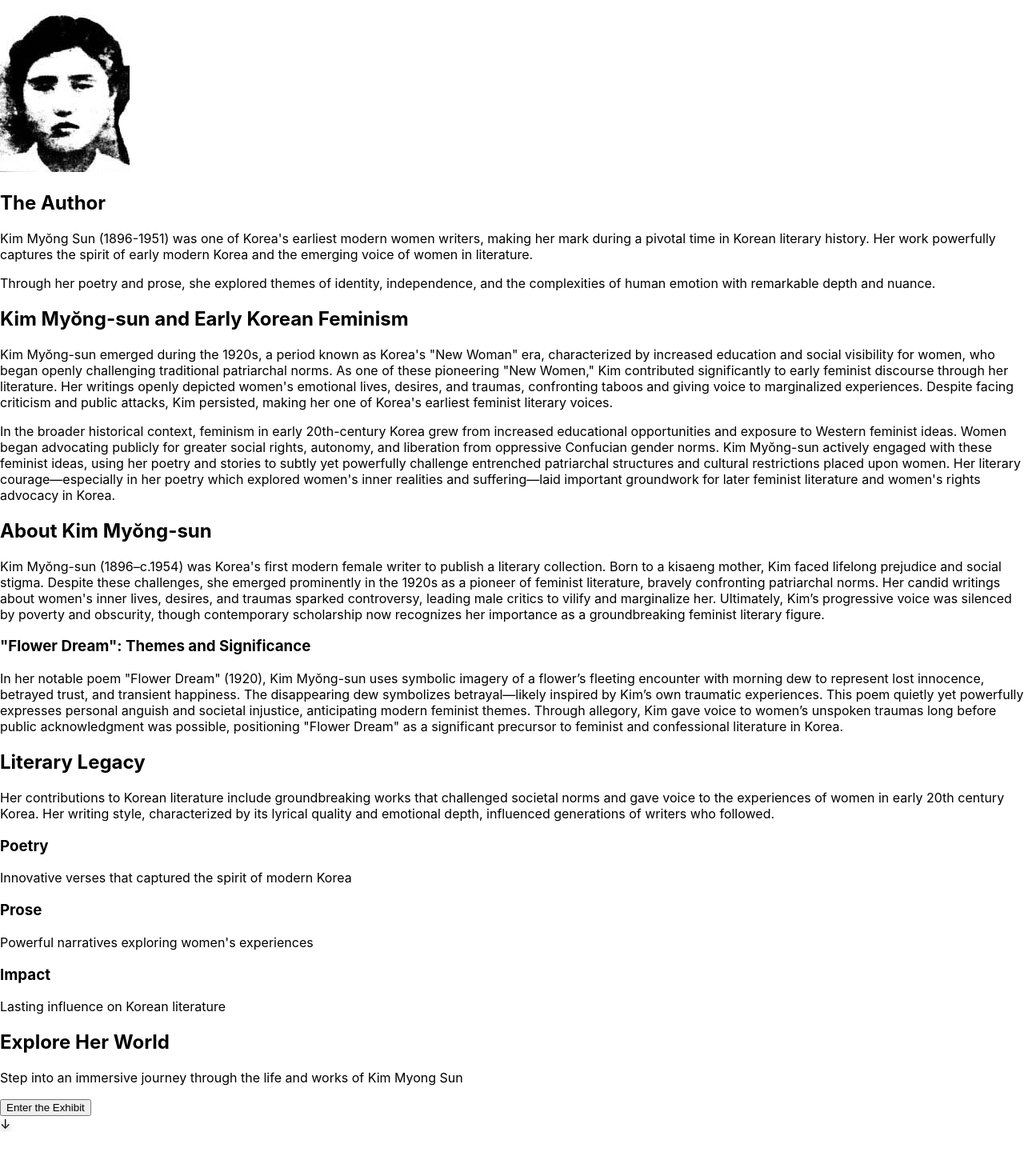
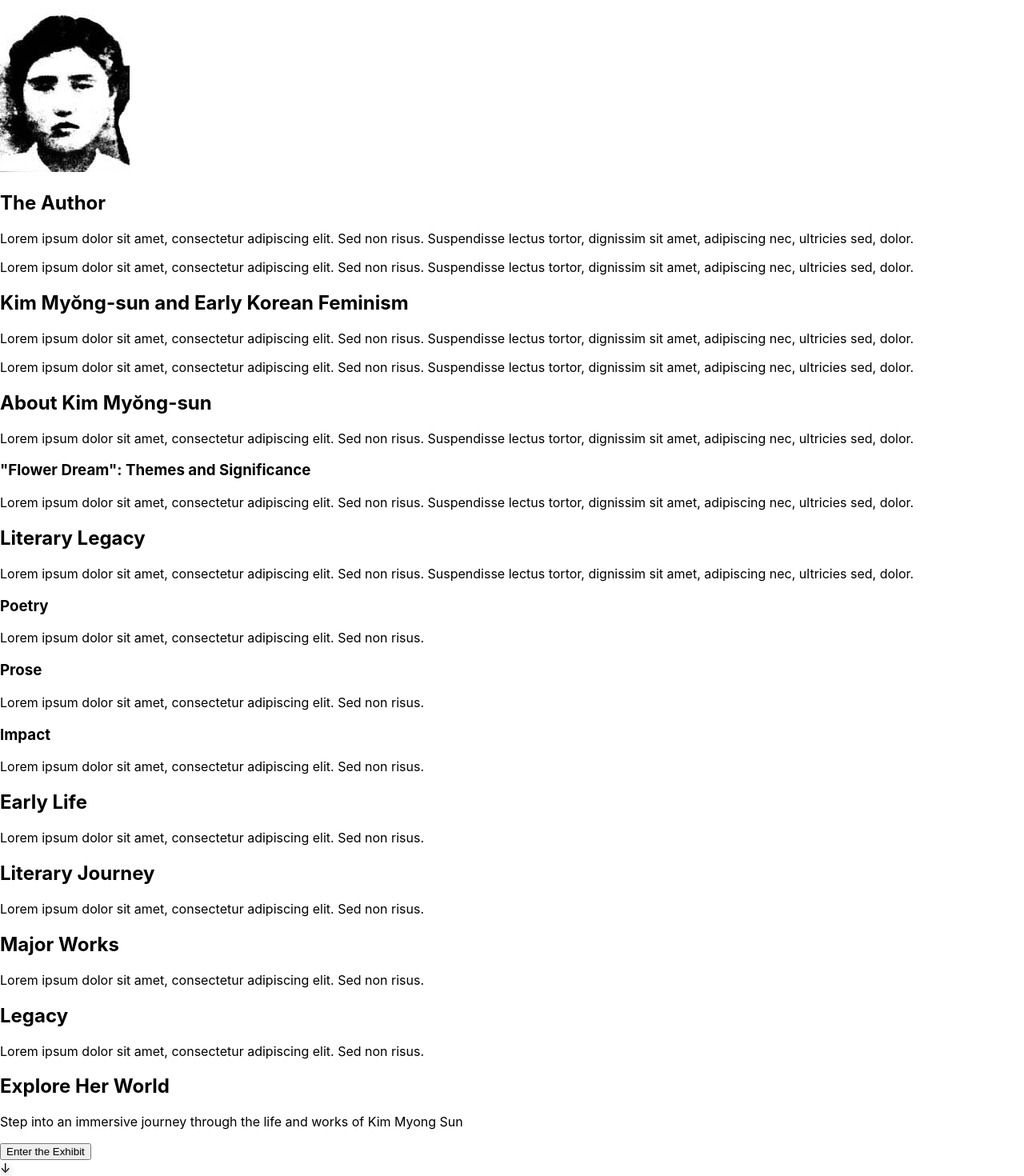
Before and after one commit to pjeon18/kim-myong-sun, a React (Create React App) app: page / in a window 1280 px wide. Shown: the part 1308-2778 px from the top of the page at 80% size. Before the commit the page ends 2723 px from the top, so only its background shows below. Built offline with nearby package versions, Linux system fonts and the light colour scheme.

Commit message:
Replace all body paragraph text with lorem ipsum and restore timeline to HomePage; remove ClassicHome route and Archive link from navbar

```diff
--- a/src/App.js
+++ b/src/App.js
@@ -2,7 +2,7 @@ import { Routes, Route } from "react-router-dom";
 import Navbar from "./components/Navbar";
 import HomePage from "./components/HomePage";
 import Exhibit from "./components/Exhibit";
-import ClassicHome from "./components/ClassicHome";
+
 import BackgroundPetals from "./components/BackgroundPetals";
 import MouseTrailPetals from "./components/MouseTrailPetals";
 
@@ -15,7 +15,7 @@ function App() {
         <Routes>
           <Route path="/" element={<HomePage />} />
           <Route path="/exhibit" element={<Exhibit />} />
-          <Route path="/classic" element={<ClassicHome />} />
+
         </Routes>
       </div>
   );
--- a/src/components/Citations.js
+++ b/src/components/Citations.js
@@ -7,7 +7,7 @@ export default function Citations() {
     <>
       <Navbar />
       <main className="min-h-screen flex flex-col items-center justify-center px-8 py-32 bg-gray-950 text-white">
-      <h1 className="text-5xl md:text-7xl font-extrabold mb-12 text-center">Citations</h1>
+      <h1 className="text-5xl md:text-7xl font-extrabold mb-12 text-center">Reference</h1>
       <div className="max-w-2xl bg-gray-900/80 rounded-xl shadow-xl p-8 flex flex-col items-center">
         <img
           src={process.env.PUBLIC_URL + '/covers/book1.jpg'}
--- a/src/components/Header.js
+++ b/src/components/Header.js
@@ -34,7 +34,7 @@ function Header() {
       initial={{ opacity: 0, y: -30 }}
       animate={controls}
       transition={{ duration: 0.8 }}
-      className="bg-red-900 text-white p-6 text-center shadow-md"
+      className="bg-black text-white p-6 text-center shadow-md"
     >
       <h1 className="text-3xl font-bold">Kim Myŏng Sun: Unearthing the Story of Korea's Earliest Female Literary Figure</h1>
       <p className="text-lg">Official Website</p>
--- a/src/components/HomePage.js
+++ b/src/components/HomePage.js
@@ -81,7 +81,7 @@ export default function HomePage() {
   viewport={{ once: true }}
   className="text-2xl md:text-3xl text-gray-100 leading-[2] mb-8"
 >
-              Kim Myŏng Sun (1896-1951) was one of Korea's earliest modern women writers, making her mark during a pivotal time in Korean literary history. Her work powerfully captures the spirit of early modern Korea and the emerging voice of women in literature.
+              Lorem ipsum dolor sit amet, consectetur adipiscing elit. Sed non risus. Suspendisse lectus tortor, dignissim sit amet, adipiscing nec, ultricies sed, dolor.
             </motion.p>
             <motion.p
   initial={{ opacity: 0, y: 30 }}
@@ -90,7 +90,7 @@ export default function HomePage() {
   viewport={{ once: true }}
   className="text-2xl md:text-3xl text-gray-100 leading-[2] mb-8"
 >
-              Through her poetry and prose, she explored themes of identity, independence, and the complexities of human emotion with remarkable depth and nuance.
+              Lorem ipsum dolor sit amet, consectetur adipiscing elit. Sed non risus. Suspendisse lectus tortor, dignissim sit amet, adipiscing nec, ultricies sed, dolor.
             </motion.p>
           </motion.div>
         </div>
@@ -113,7 +113,7 @@ export default function HomePage() {
   viewport={{ once: true }}
   className="text-2xl md:text-3xl text-gray-100 leading-[2] mb-8"
 >
-            Kim Myŏng-sun emerged during the 1920s, a period known as Korea's "New Woman" era, characterized by increased education and social visibility for women, who began openly challenging traditional patriarchal norms. As one of these pioneering "New Women," Kim contributed significantly to early feminist discourse through her literature. Her writings openly depicted women's emotional lives, desires, and traumas, confronting taboos and giving voice to marginalized experiences. Despite facing criticism and public attacks, Kim persisted, making her one of Korea's earliest feminist literary voices.
+            Lorem ipsum dolor sit amet, consectetur adipiscing elit. Sed non risus. Suspendisse lectus tortor, dignissim sit amet, adipiscing nec, ultricies sed, dolor.
           </motion.p>
           <motion.p
   initial={{ opacity: 0, y: 30 }}
@@ -122,7 +122,7 @@ export default function HomePage() {
   viewport={{ once: true }}
   className="text-2xl md:text-3xl text-gray-100 leading-[2] mb-8"
 >
-            In the broader historical context, feminism in early 20th-century Korea grew from increased educational opportunities and exposure to Western feminist ideas. Women began advocating publicly for greater social rights, autonomy, and liberation from oppressive Confucian gender norms. Kim Myŏng-sun actively engaged with these feminist ideas, using her poetry and stories to subtly yet powerfully challenge entrenched patriarchal structures and cultural restrictions placed upon women. Her literary courage—especially in her poetry which explored women's inner realities and suffering—laid important groundwork for later feminist literature and women's rights advocacy in Korea.
+            Lorem ipsum dolor sit amet, consectetur adipiscing elit. Sed non risus. Suspendisse lectus tortor, dignissim sit amet, adipiscing nec, ultricies sed, dolor.
           </motion.p>
         </motion.div>
       </section>
@@ -144,7 +144,7 @@ export default function HomePage() {
   viewport={{ once: true }}
   className="text-2xl md:text-3xl text-gray-100 leading-[2] mb-8"
 >
-            Kim Myŏng-sun (1896–c.1954) was Korea's first modern female writer to publish a literary collection. Born to a kisaeng mother, Kim faced lifelong prejudice and social stigma. Despite these challenges, she emerged prominently in the 1920s as a pioneer of feminist literature, bravely confronting patriarchal norms. Her candid writings about women's inner lives, desires, and traumas sparked controversy, leading male critics to vilify and marginalize her. Ultimately, Kim’s progressive voice was silenced by poverty and obscurity, though contemporary scholarship now recognizes her importance as a groundbreaking feminist literary figure.
+            Lorem ipsum dolor sit amet, consectetur adipiscing elit. Sed non risus. Suspendisse lectus tortor, dignissim sit amet, adipiscing nec, ultricies sed, dolor.
           </motion.p>
           <h3 className="text-3xl md:text-4xl font-semibold mt-8">"Flower Dream": Themes and Significance</h3>
           <motion.p
@@ -154,7 +154,7 @@ export default function HomePage() {
   viewport={{ once: true }}
   className="text-2xl md:text-3xl text-gray-100 leading-[2] mb-8"
 >
-            In her notable poem "Flower Dream" (1920), Kim Myŏng-sun uses symbolic imagery of a flower’s fleeting encounter with morning dew to represent lost innocence, betrayed trust, and transient happiness. The disappearing dew symbolizes betrayal—likely inspired by Kim’s own traumatic experiences. This poem quietly yet powerfully expresses personal anguish and societal injustice, anticipating modern feminist themes. Through allegory, Kim gave voice to women’s unspoken traumas long before public acknowledgment was possible, positioning "Flower Dream" as a significant precursor to feminist and confessional literature in Korea.
+            Lorem ipsum dolor sit amet, consectetur adipiscing elit. Sed non risus. Suspendisse lectus tortor, dignissim sit amet, adipiscing nec, ultricies sed, dolor.
           </motion.p>
         </motion.div>
       </section>
@@ -176,23 +176,65 @@ export default function HomePage() {
   viewport={{ once: true }}
   className="text-2xl md:text-3xl text-gray-100 leading-[2] mb-8"
 >
-            Her contributions to Korean literature include groundbreaking works that challenged societal norms and gave voice to the experiences of women in early 20th century Korea. Her writing style, characterized by its lyrical quality and emotional depth, influenced generations of writers who followed.
+            Lorem ipsum dolor sit amet, consectetur adipiscing elit. Sed non risus. Suspendisse lectus tortor, dignissim sit amet, adipiscing nec, ultricies sed, dolor.
           </motion.p>
           <div className="grid grid-cols-1 md:grid-cols-3 gap-8 mt-16">
             <div className="p-6 bg-gray-900 rounded-lg">
               <h3 className="text-2xl font-bold mb-4">Poetry</h3>
-              <p className="text-gray-300">Innovative verses that captured the spirit of modern Korea</p>
+              <p className="text-gray-300">Lorem ipsum dolor sit amet, consectetur adipiscing elit. Sed non risus.</p>
             </div>
             <div className="p-6 bg-gray-900 rounded-lg">
               <h3 className="text-2xl font-bold mb-4">Prose</h3>
-              <p className="text-gray-300">Powerful narratives exploring women's experiences</p>
+              <p className="text-gray-300">Lorem ipsum dolor sit amet, consectetur adipiscing elit. Sed non risus.</p>
             </div>
             <div className="p-6 bg-gray-900 rounded-lg">
               <h3 className="text-2xl font-bold mb-4">Impact</h3>
-              <p className="text-gray-300">Lasting influence on Korean literature</p>
+              <p className="text-gray-300">Lorem ipsum dolor sit amet, consectetur adipiscing elit. Sed non risus.</p>
             </div>
           </div>
         </motion.div>
+      </section>
+
+      {/* Timeline Section (formerly ClassicHome) */}
+      <section className="max-w-4xl mx-auto px-8 pb-32 pt-32">
+        {[
+          {
+            title: "Early Life",
+            content: "Lorem ipsum dolor sit amet, consectetur adipiscing elit. Sed non risus."
+          },
+          {
+            title: "Literary Journey",
+            content: "Lorem ipsum dolor sit amet, consectetur adipiscing elit. Sed non risus."
+          },
+          {
+            title: "Major Works",
+            content: "Lorem ipsum dolor sit amet, consectetur adipiscing elit. Sed non risus."
+          },
+          {
+            title: "Legacy",
+            content: "Lorem ipsum dolor sit amet, consectetur adipiscing elit. Sed non risus."
+          }
+        ].map((section, index, arr) => (
+          <motion.div
+            key={section.title}
+            initial={{ opacity: 0, x: index % 2 === 0 ? -50 : 50 }}
+            whileInView={{ opacity: 1, x: 0 }}
+            transition={{ duration: 1 }}
+            viewport={{ once: true }}
+            className="mb-24 relative"
+          >
+            {/* Timeline connector */}
+            {index < arr.length - 1 && (
+              <div className="absolute left-8 top-16 bottom-0 w-px bg-gradient-to-b from-pink-500 to-transparent" />
+            )}
+            {/* Content */}
+            <div className="relative pl-24">
+              <div className="absolute left-6 top-3 w-4 h-4 rounded-full bg-pink-500 shadow-lg shadow-pink-500/50" />
+              <h2 className="text-3xl font-bold mb-4">{section.title}</h2>
+              <p className="text-lg text-gray-300 leading-relaxed">{section.content}</p>
+            </div>
+          </motion.div>
+        ))}
       </section>
 
       {/* Call to Action */}
--- a/src/components/Navbar.js
+++ b/src/components/Navbar.js
@@ -17,8 +17,9 @@ function Navbar() {
 
   const navLinks = useMemo(
     () => [
-      { label: "Archive", href: "/classic", isAnchor: false },
+
       { label: "Exhibit", href: "/exhibit", isAnchor: false },
+      { label: "Book", href: "/citations", isAnchor: false },
     ],
     []
   );
```
Also changed, not shown: src/components/ClassicHome.js (+7 -67 lines).
